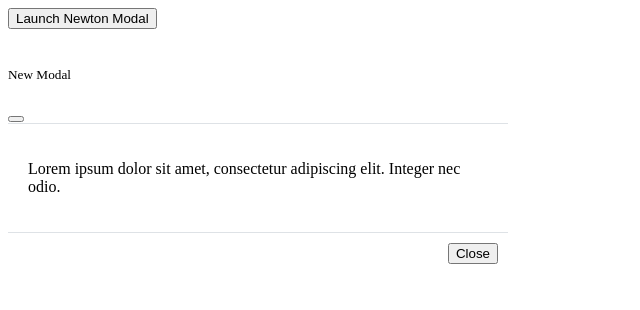
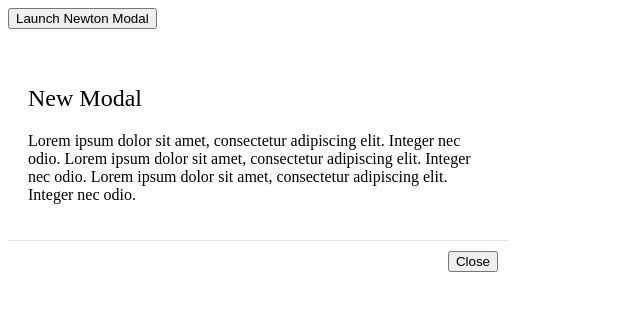
Before and after one commit to acciojob/bootstrap-modals-Toshika-02, a website: page main.html in a window 1280 px wide. Shown: the whole page, without its empty margins (0-640 px from the left). Drawn offline with nearby package versions, Linux system fonts and the light colour scheme.

Commit message:
created a submission

```diff
--- a/main.html
+++ b/main.html
@@ -12,71 +12,21 @@
 
 <div class="modal fade" id="newton-modal" tabindex="-1" aria-labelledby="newton-modal-label" aria-hidden="true">
   <div class="modal-dialog modal-dialog-centered">
-      <div
-
-class="modal-content">
-
-
-<div
-
-class="modal-header">
-
-
-<h5
-
-class="modal-title"
-
-id="newton-modal-label">New Modal</h5>
-
-
-<button
-
-type="button"
-
-class="btn-close" data-bs-dismiss="modal" aria-label="Close"></button>
-
-
+    <div class="modal-content">
+      <!-- <div class="modal-header">
+        <h5 class="modal-title" id="newton-modal-label">New Modal</h5>
+        <button type="button" class="btn-close" data-bs-dismiss="modal" aria-label="Close"></button>
+      </div> -->
+      <div class="modal-body">
+		  <h2 class="modal-title" id="newton-modal-label">New Modal</h2>
+        <p>Lorem ipsum dolor sit amet, consectetur adipiscing elit. Integer nec odio. Lorem ipsum dolor sit amet, consectetur adipiscing elit. Integer nec odio. Lorem ipsum dolor sit amet, consectetur adipiscing elit. Integer nec odio.</p>
       </div>
-
-
-<div
-
-class="modal-body">
-
-
-<p>Lorem ipsum dolor sit amet, consectetur adipiscing elit. Integer nec odio.</p>
-
-
+      <div class="modal-footer">
+        <button type="button" class="btn btn-secondary" data-bs-dismiss="modal">Close</button>
       </div>
-
-
-<div
-
-class="modal-footer">
-          <button type="button" class="btn btn-secondary"
-
-data-bs-dismiss="modal">Close</button>
-
-
     </div>
-
-
   </div>
-
-
 </div>
-
-
-</div>
-
-
-
-<script
-
-src="https://cdn.jsdelivr.net/npm/bootstrap@5.1.3/dist/js/bootstrap.bundle.min.js" integrity="sha384-ka7Sk0Gln4gmtz2MlQnikT1wXgYsOg+OMhuP+IlRH9sENBO0LRn5q+8nbTov4+1p"
-
-crossorigin="anonymous"></script>
-
 
     <script type="text/javascript" src="./script.js">
 </script>
--- a/styles.css
+++ b/styles.css
@@ -32,9 +32,9 @@
       margin: 0 auto;
     }
 
-    .modal-header {
+   /*  .modal-header {
       border-bottom: 1px solid #dee2e6;
-    }
+    } */
 
     .modal-title {
       font-weight: 500;
```
Lines whose indentation alone changed are shown as unchanged.
